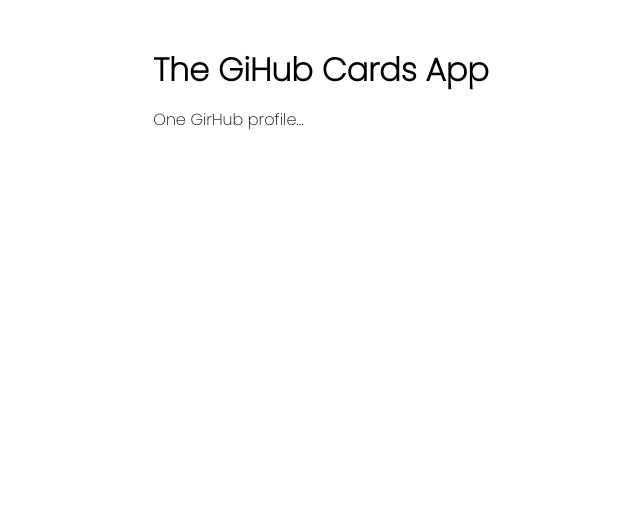
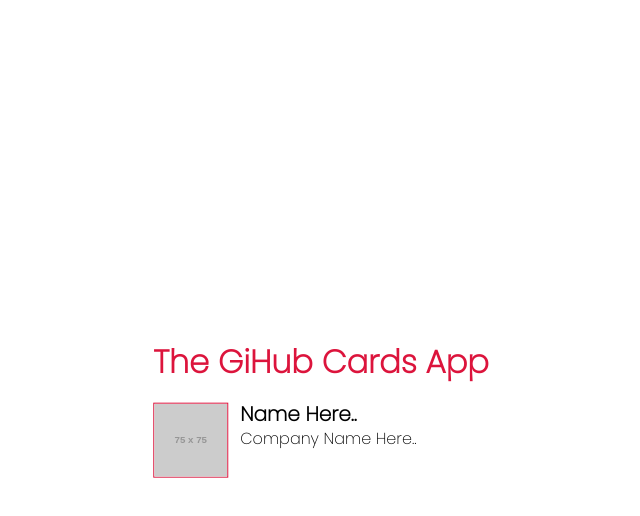
Before and after one commit to renuyarasu/react-samer-buna, a React (Create React App) app: page / in a window 1280 px wide. Shown: the top 516 px of the page, without its empty margins (319-959 px from the left). Built offline with nearby package versions, Linux system fonts and the light colour scheme.

Commit message:
Styling  The GiHub Cards App component

```diff
--- a/public/index.html
+++ b/public/index.html
@@ -4,9 +4,12 @@
   <meta charset="UTF-8">
   <meta http-equiv="X-UA-Compatible" content="IE=edge">
   <meta name="viewport" content="width=device-width, initial-scale=1.0">
+  <!-- https://api.github.com/users/gaearon -->
+  <!-- https://github.com/MicheleBertoli/css-in-js  -->
   <title>React - Getting Started by Samer Buna</title>
 </head>
 <body>
   <div id="root"></div>
 </body>
+
 </html>
--- a/src/App.js
+++ b/src/App.js
@@ -3,7 +3,8 @@ import './App.css';
 function App() {
   return (
     <div className="App">
-      <h1>The GiHub Cards App</h1>
+
+      <h1 style={{ color: Math.random() < 0.5 ? 'darkcyan' : 'crimson' }}>The GiHub Cards App</h1>
     </div>
   );
 }
--- a/src/components/Card.js
+++ b/src/components/Card.js
@@ -6,9 +6,13 @@ class Card extends React.Component {
     render() {
         return (
             <div className='github-profile'>
-                One GirHub profile...
+                <img src='https://via.placeholder.com/75' style={{border:'1px solid crimson'}} />
+                <div className="info">
+                    <div className="name">Name Here..</div>
+                    <div className="company">Company Name Here..</div>
+                </div>
             </div>
-         );
+        );
     }
 }
 
--- /dev/null
+++ b/src/components/ConditionalStyles.js
@@ -0,0 +1,11 @@
+import React from 'react';
+
+class ConditionalStyles extends React.Component {
+    render() {
+        return (
+            <div style={{ color: Math.random() < 0.5 ? 'green' : 'red' }}>Do you like colors?</div>
+        );
+    }
+}
+
+export default ConditionalStyles;
--- a/src/index.css
+++ b/src/index.css
@@ -1,7 +1,8 @@
+
 #root {
   max-width: 800px;
   position: absolute;
-  top: 10%;
+  top: 50%;
   left: 50%;
   margin-right: -50%;
   transform: translate(-50%, -50%);
@@ -10,3 +11,17 @@
 button {
   padding: 20px;
 }
+.github-profile img {
+  float: left;
+  display: inline-block;
+  width: 75px;
+}
+.info {
+  display: inline-block;
+  margin-left: 12px;
+}
+.name {
+  font-size: 1.25rem;
+  font-weight: bold;
+  margin-bottom: 0.25rem;
+}
--- a/src/index.js
+++ b/src/index.js
@@ -3,6 +3,7 @@ import ReactDOM from 'react-dom';
 import './index.css';
 import App from './App';
 import Card from './components/Card';
+import ConditionalStyles from './components/ConditionalStyles';
 import reportWebVitals from './reportWebVitals';
 
 ReactDOM.render(
@@ -10,6 +11,7 @@ ReactDOM.render(
 
     <App />
     <Card />
+    {/* <ConditionalStyles /> */}
 
   </React.StrictMode>,
   document.getElementById('root')
```
